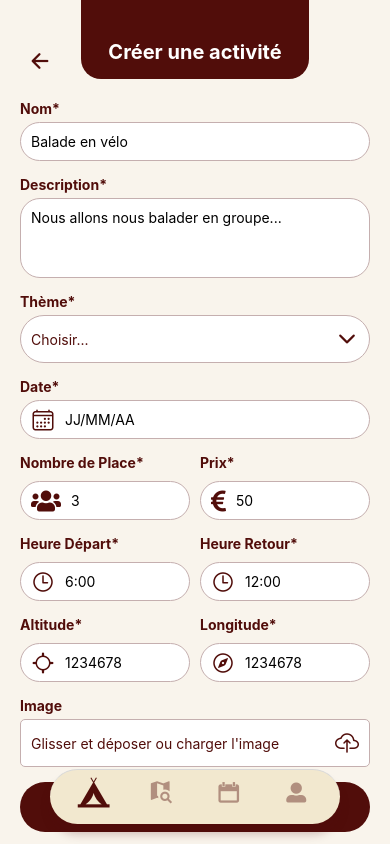
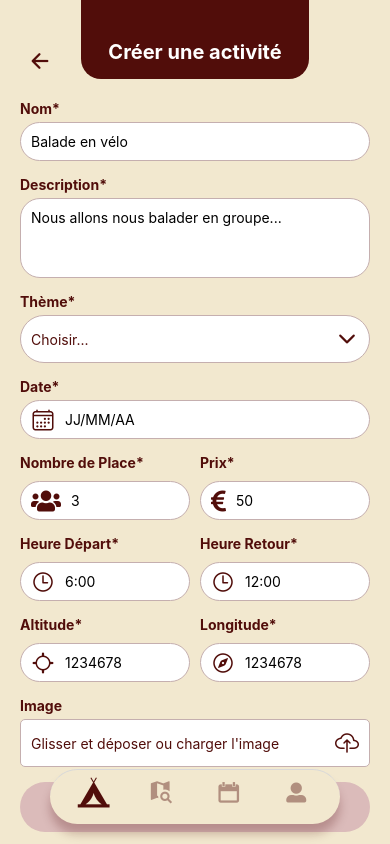
Before and after one commit to Inesamzr/Traveo-Front, a React Native app: screen /CreerActivite in a window 390 px wide. Built offline with nearby package versions, Linux system fonts and the light colour scheme.

Commit message:
ajout de la navigation dans le popup

```diff
--- a/Components/Accueil/Popup.js
+++ b/Components/Accueil/Popup.js
@@ -1,13 +1,19 @@
 import React from 'react';
 import { View, Text, TouchableOpacity, StyleSheet, Modal } from 'react-native';
 
-export default function Popup({ visible, onClose, message }) {
+export default function Popup({ visible, onClose, message, navigation, targetScreen }) {
   return (
     <Modal transparent={true} visible={visible} animationType="fade">
       <View style={styles.overlay}>
         <View style={styles.popupContainer}>
           <Text style={styles.message}>{message}</Text>
-          <TouchableOpacity style={styles.closeButton} onPress={onClose}>
+          <TouchableOpacity
+            style={styles.closeButton}
+            onPress={() => {
+              onClose();
+              navigation.navigate(targetScreen);
+            }}
+          >
             <Text style={styles.closeButtonText}>Fermer</Text>
           </TouchableOpacity>
         </View>
--- a/screens/Activite/CreerActivitePage.js
+++ b/screens/Activite/CreerActivitePage.js
@@ -223,6 +223,8 @@ export default function CreerActivitePage() {
       <Popup
         visible={isPopupVisible}
         onClose={() => setPopupVisible(false)}
+        navigation={navigation}
+        targetScreen="Activite"
         message="Votre activité a été créée avec succès !"
       />
     </>
@@ -233,7 +235,7 @@ export default function CreerActivitePage() {
 const styles = StyleSheet.create({
   container: {
     flex: 1,
-    backgroundColor: '#F9F4EC',
+    backgroundColor: '#F2E8CF',
   },
   backIcon: {
     position: 'absolute',
@@ -376,14 +378,14 @@ const styles = StyleSheet.create({
     marginBottom: 5,
   },
   createButton: {
-    backgroundColor: '#510D0A',
+    backgroundColor: '#DBBBBA',
     padding: 15,
     borderRadius: 60,
     alignItems: 'center',
     marginBottom:80,
   },
   createButtonText: {
-    color: 'white',
+    color: '#510D0A',
     fontSize: 16,
     fontWeight: 'bold',
   },
```
